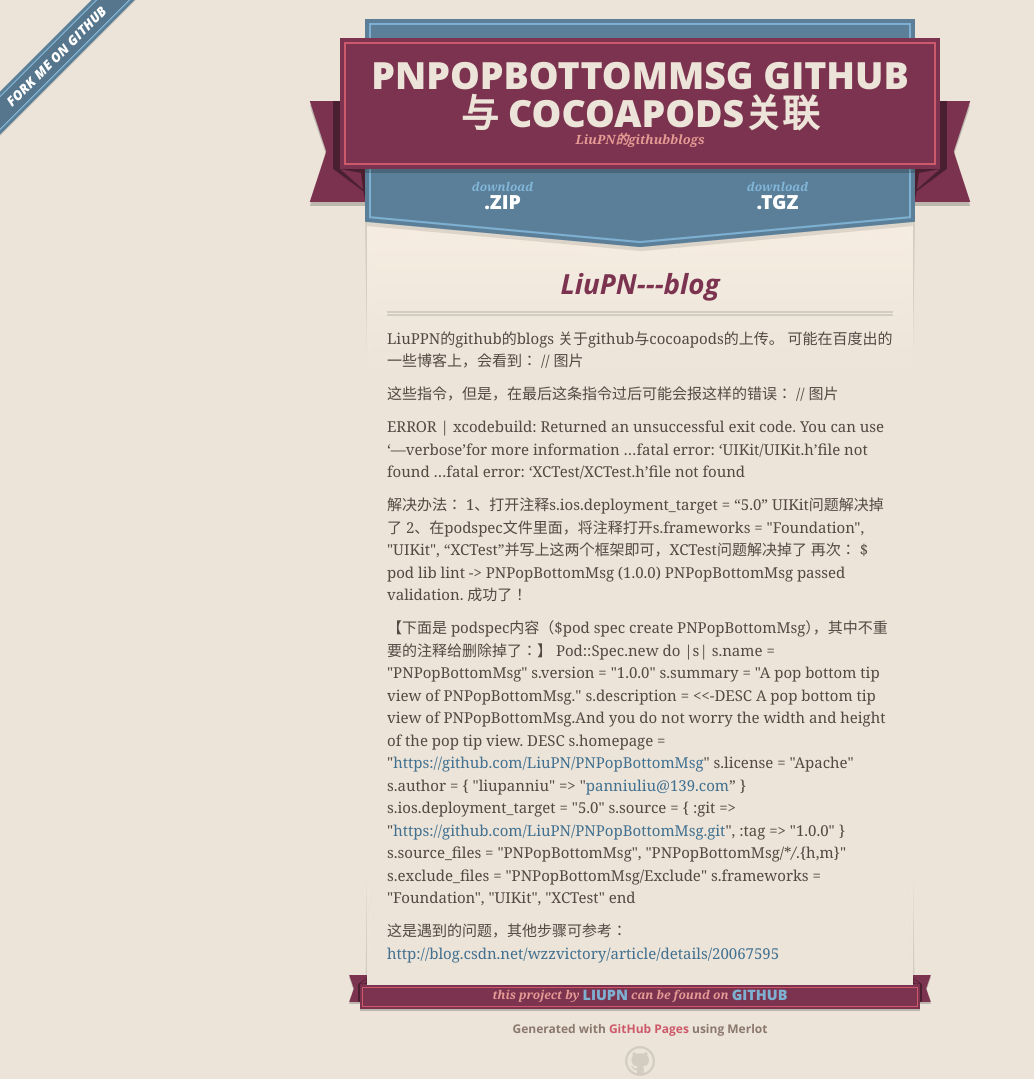
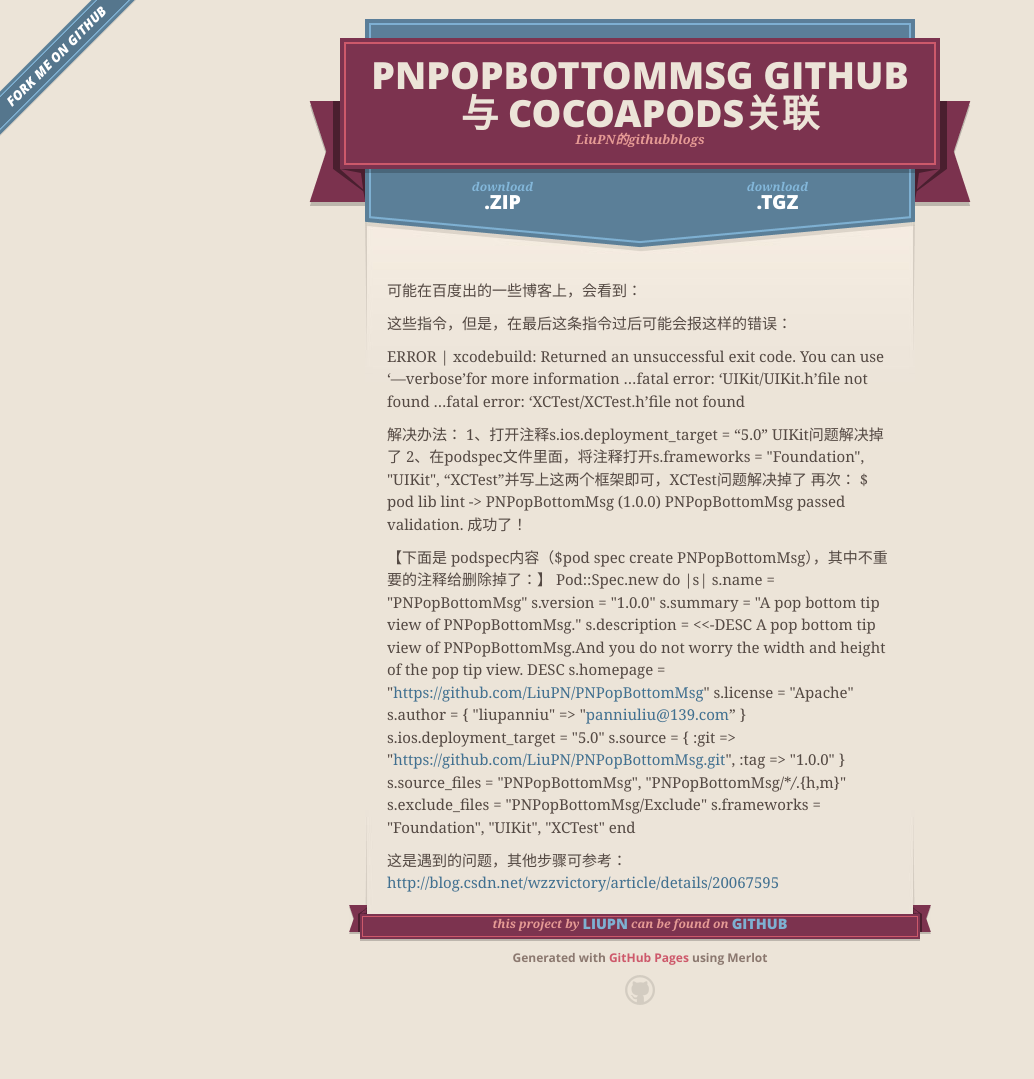
Before and after one commit to LiuPN/LiuPN---blog, a plain HTML site: page index.html in a window 1280 px wide. Shown: the whole page, without its empty margins (0-1034 px from the left). After the commit the page ends 1045 px from the top, so only its background shows below. Drawn offline with nearby package versions, Linux system fonts and the light colour scheme.

```diff
--- a/index.html
+++ b/index.html
@@ -46,16 +46,9 @@
 
 
       <section id="main_content">
-        <h1>
-<a id="liupn---blog" class="anchor" href="#liupn---blog" aria-hidden="true"><span class="octicon octicon-link"></span></a>LiuPN---blog</h1>
+        <p>可能在百度出的一些博客上，会看到：</p>
 
-<p>LiuPPN的github的blogs
-关于github与cocoapods的上传。
-可能在百度出的一些博客上，会看到：
-// 图片</p>
-
-<p>这些指令，但是，在最后这条指令过后可能会报这样的错误：
-// 图片</p>
+<p>这些指令，但是，在最后这条指令过后可能会报这样的错误：</p>
 
 <p>ERROR | xcodebuild: Returned an unsuccessful exit code. You can use ‘—verbose’for more information
 …fatal error: ‘UIKit/UIKit.h’file not found
```
Also changed, not shown: params.json (+1 -1 lines).
